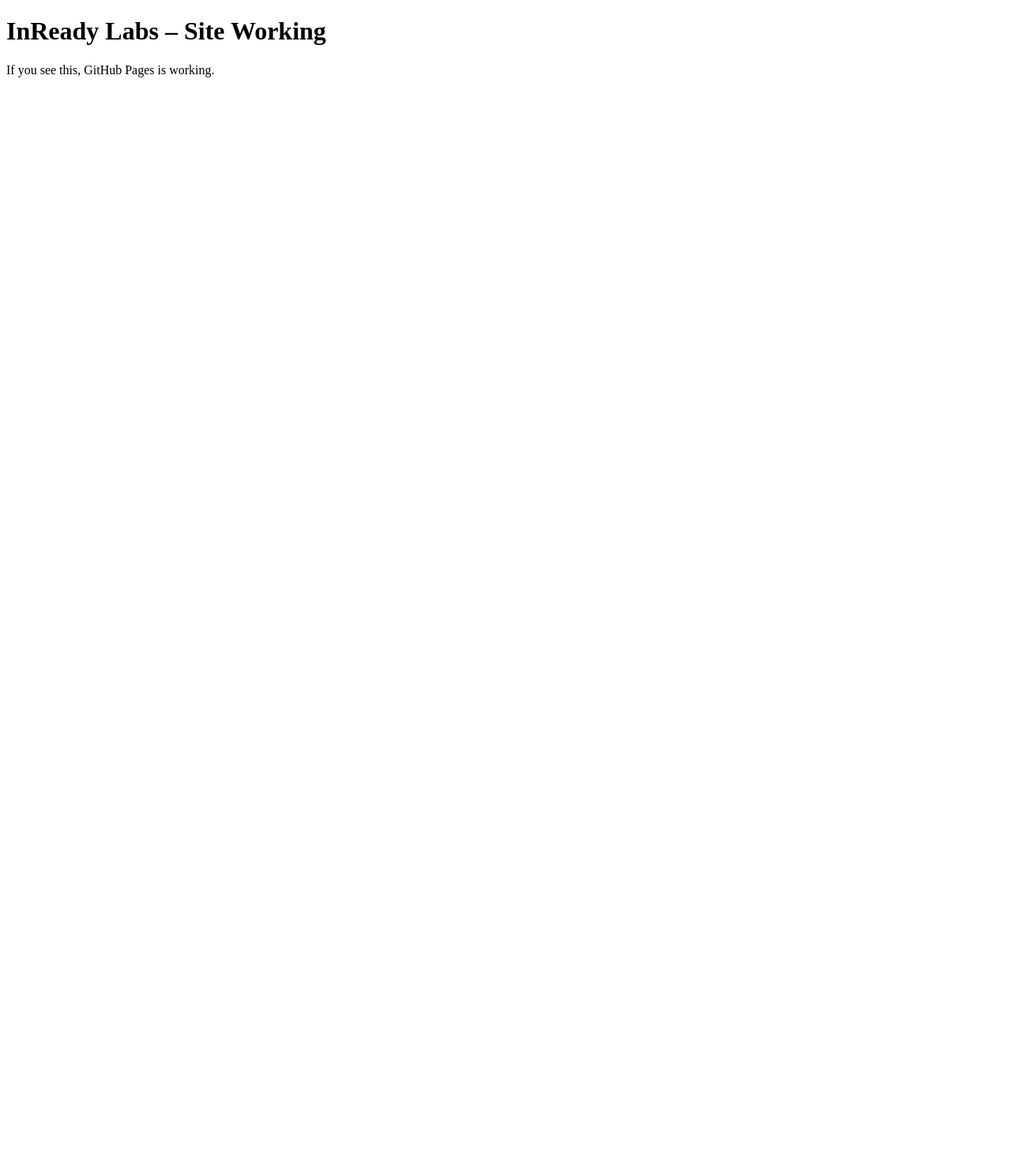
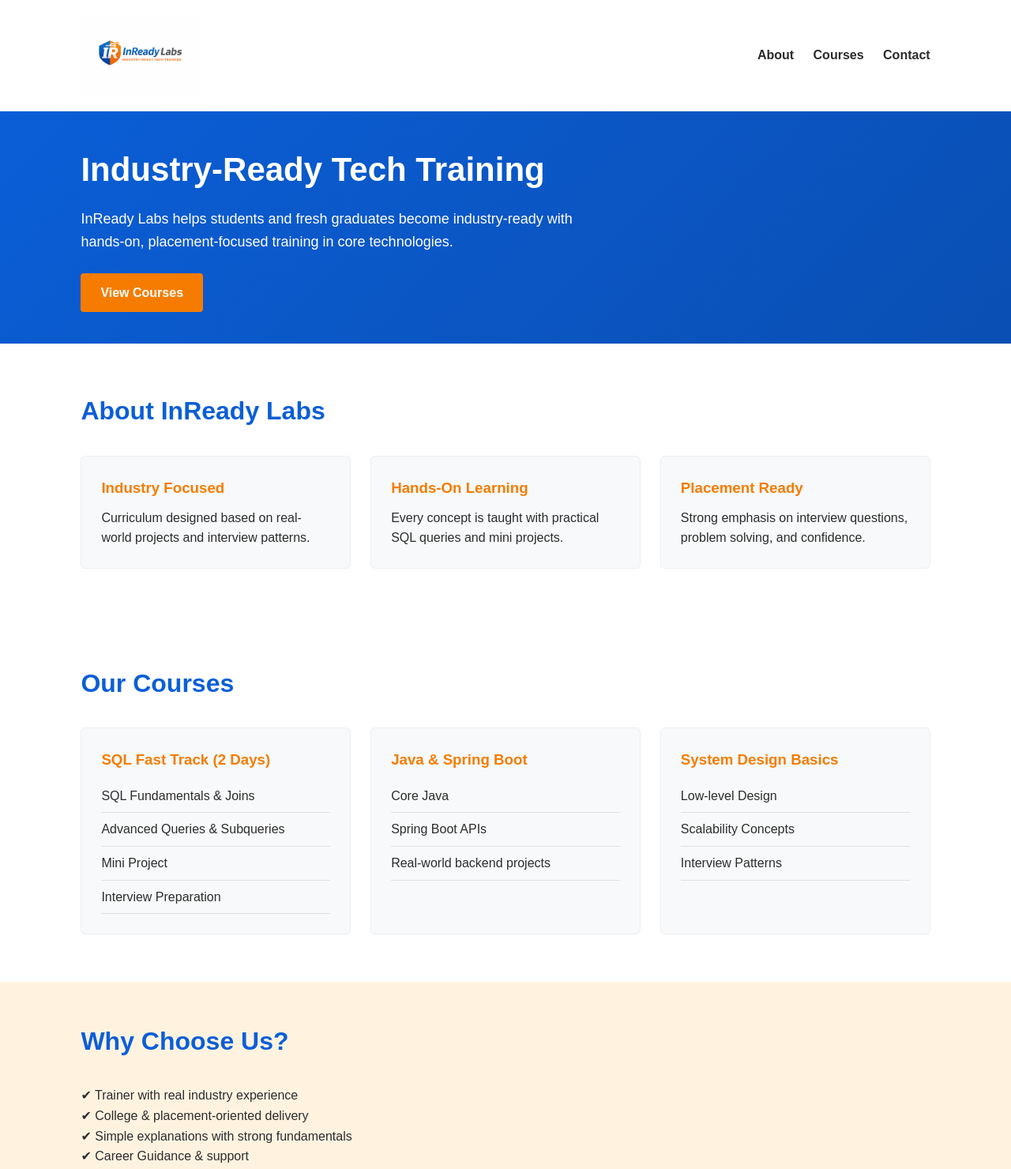
Before and after one commit to poovarasan76/poovarasan76.github.io, a plain HTML site: page index.html in a window 1280 px wide. Shown: the top 1480 px of the page at 79% size. Before the commit the page ends 800 px from the top, so only its background shows below. Drawn offline with Linux system fonts and the light colour scheme.

Commit message:
Update index.html

```diff
--- a/index.html
+++ b/index.html
@@ -1,10 +1,231 @@
 <!DOCTYPE html>
-<html>
+<html lang="en">
 <head>
-  <title>InReady Labs Test</title>
+  <meta charset="UTF-8" />
+  <meta name="viewport" content="width=device-width, initial-scale=1.0"/>
+  <title>InReady Labs | Industry-Ready Tech Training</title>
+
+  <style>
+    :root {
+      --blue: #0B5ED7;
+      --orange: #F57C00;
+      --dark: #2c2c2c;
+      --light: #f8f9fa;
+    }
+
+    * {
+      margin: 0;
+      padding: 0;
+      box-sizing: border-box;
+      font-family: Arial, Helvetica, sans-serif;
+    }
+
+    body {
+      color: var(--dark);
+      background: white;
+      line-height: 1.6;
+    }
+
+    header {
+      padding: 20px 8%;
+      display: flex;
+      align-items: center;
+      justify-content: space-between;
+      border-bottom: 1px solid #eee;
+    }
+
+    header img {
+      height: 100px;
+    }
+
+    header nav a {
+      margin-left: 20px;
+      text-decoration: none;
+      color: var(--dark);
+      font-weight: 600;
+    }
+
+    .hero {
+      padding: 40px 8%;
+      background: linear-gradient(135deg, var(--blue), #0a4fb3);
+      color: white;
+    }
+
+    .hero h1 {
+      font-size: 42px;
+      margin-bottom: 15px;
+    }
+
+    .hero p {
+      font-size: 18px;
+      max-width: 650px;
+    }
+
+    .hero .cta {
+      margin-top: 25px;
+      display: inline-block;
+      background: var(--orange);
+      color: white;
+      padding: 12px 25px;
+      text-decoration: none;
+      font-weight: bold;
+      border-radius: 4px;
+    }
+
+    section {
+      padding: 60px 8%;
+    }
+
+    .section-title {
+      font-size: 32px;
+      margin-bottom: 30px;
+      color: var(--blue);
+    }
+
+    .cards {
+      display: grid;
+      grid-template-columns: repeat(auto-fit, minmax(250px, 1fr));
+      gap: 25px;
+    }
+
+    .card {
+      border: 1px solid #eee;
+      padding: 25px;
+      border-radius: 6px;
+      background: var(--light);
+    }
+
+    .card h3 {
+      color: var(--orange);
+      margin-bottom: 10px;
+    }
+
+    .courses ul {
+      list-style: none;
+    }
+
+    .courses li {
+      padding: 8px 0;
+      border-bottom: 1px solid #e0e0e0;
+    }
+
+    .highlight {
+      background: #fff3e0;
+      padding: 50px 8%;
+    }
+
+    footer {
+      background: #1f1f1f;
+      color: #ccc;
+      padding: 30px 8%;
+      text-align: center;
+      font-size: 14px;
+    }
+
+    footer span {
+      color: var(--orange);
+    }
+  </style>
 </head>
+
 <body>
-  <h1>InReady Labs – Site Working</h1>
-  <p>If you see this, GitHub Pages is working.</p>
+
+  <!-- HEADER -->
+  <header>
+    <img src="logo.png" alt="InReady Labs Logo">
+    <nav>
+      <a href="#about">About</a>
+      <a href="#courses">Courses</a>
+      <a href="#contact">Contact</a>
+    </nav>
+  </header>
+
+  <!-- HERO -->
+  <div class="hero">
+    <h1>Industry-Ready Tech Training</h1>
+    <p>
+      InReady Labs helps students and fresh graduates become industry-ready
+      with hands-on, placement-focused training in core technologies.
+    </p>
+    <a href="#courses" class="cta">View Courses</a>
+  </div>
+
+  <!-- ABOUT -->
+  <section id="about">
+    <h2 class="section-title">About InReady Labs</h2>
+    <div class="cards">
+      <div class="card">
+        <h3>Industry Focused</h3>
+        <p>Curriculum designed based on real-world projects and interview patterns.</p>
+      </div>
+      <div class="card">
+        <h3>Hands-On Learning</h3>
+        <p>Every concept is taught with practical SQL queries and mini projects.</p>
+      </div>
+      <div class="card">
+        <h3>Placement Ready</h3>
+        <p>Strong emphasis on interview questions, problem solving, and confidence.</p>
+      </div>
+    </div>
+  </section>
+
+  <!-- COURSES -->
+  <section id="courses" class="courses">
+    <h2 class="section-title">Our Courses</h2>
+    <div class="cards">
+      <div class="card">
+        <h3>SQL Fast Track (2 Days)</h3>
+        <ul>
+          <li>SQL Fundamentals & Joins</li>
+          <li>Advanced Queries & Subqueries</li>
+          <li>Mini Project</li>
+          <li>Interview Preparation</li>
+        </ul>
+      </div>
+      <div class="card">
+        <h3>Java & Spring Boot</h3>
+        <ul>
+          <li>Core Java</li>
+          <li>Spring Boot APIs</li>
+          <li>Real-world backend projects</li>
+        </ul>
+      </div>
+      <div class="card">
+        <h3>System Design Basics</h3>
+        <ul>
+          <li>Low-level Design</li>
+          <li>Scalability Concepts</li>
+          <li>Interview Patterns</li>
+        </ul>
+      </div>
+    </div>
+  </section>
+
+  <!-- HIGHLIGHT -->
+  <div class="highlight">
+    <h2 class="section-title">Why Choose Us?</h2>
+    <p>
+      ✔ Trainer with real industry experience <br>
+      ✔ College & placement-oriented delivery <br>
+      ✔ Simple explanations with strong fundamentals <br>
+      ✔ Career Guidance & support
+    </p>
+  </div>
+
+  <!-- CONTACT -->
+  <section id="contact">
+    <h2 class="section-title">Contact Us</h2>
+    <p>
+      📞 Phone / WhatsApp: <strong>9384281455</strong><br>
+      📧 Email: <strong>Poovarasan.Manickam88@gmail.com</strong><br>
+      📍 Location: India (Online & College Training)
+    </p>
+  </section>
+
+  <!-- FOOTER -->
+  <footer>
+    © 2025 <span>InReady Labs</span> | Industry-Ready Tech Training
+  </footer>
+
 </body>
 </html>
```
